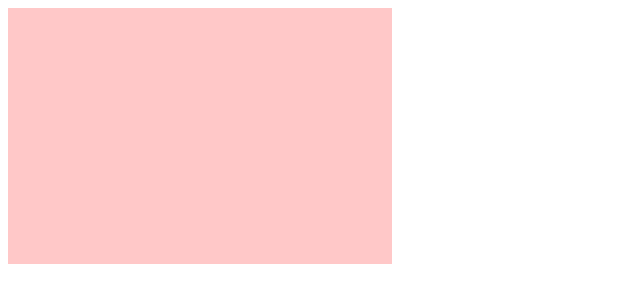
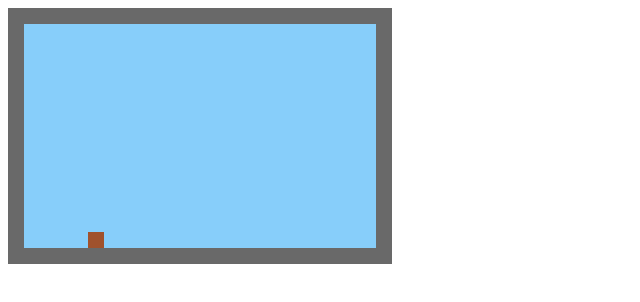
Before and after one commit to Ezra/crafty-myrmex, a plain HTML site: page index.html in a window 1280 px wide. Shown: the whole page, without its empty margins (0-640 px from the left). Drawn offline with Linux system fonts and the light colour scheme.

Commit message:
add blocks

```diff
--- a/components.js
+++ b/components.js
@@ -1,10 +1,23 @@
 Crafty.c('PlayerCharacter', {
 	init: function() {
-		this.requires('2D, Canvas, Grid, Twoway, Gravity, Color')
+		this.requires('Actor, Twoway, Gravity, Color')
 			.twoway(4)
-			.gravity()
-			.color('rgb(255,0,255)');
+			.gravity('Solid')
+			.color('Sienna');
 	}
+});
+
+Crafty.c('Block', {
+	init: function() {
+		this.requires('Actor, Color, Solid')
+			.color('DimGray');
+	}
+});
+
+Crafty.c('Actor', {
+	init: function() {
+		this.requires('2D, Canvas, Grid');
+	},
 });
 
 Crafty.c('Grid', {
--- a/game.js
+++ b/game.js
@@ -1,8 +1,8 @@
 Game = {
 	start: function() {
 		Crafty.init( Game.width(), Game.height());
-		Crafty.background('rgb(255,200,200)');
-		Crafty.e('PlayerCharacter').at(5,5);
+		Crafty.background('LightSkyBlue');
+		Crafty.scene('Game');
 	},
 
 	// Grid & size
--- a/index.html
+++ b/index.html
@@ -4,6 +4,7 @@
 		<meta charset='utf-8'>
 		<script src="crafty.js"></script>
 		<script src="components.js"></script>
+		<script src="scenes.js"></script>
 		<script src="game.js"></script>
 		<script>
 			window.addEventListener('load', Game.start);
--- /dev/null
+++ b/scenes.js
@@ -0,0 +1,13 @@
+Crafty.scene('Game', function() {
+	for(var x=0; x<Game.map_grid.width; x++) {
+		for (var y=0; y<Game.map_grid.height; y++) {
+			 var at_edge = x == 0 || x == Game.map_grid.width - 1 || y == 0 || y == Game.map_grid.height - 1;
+
+			  if (at_edge) {
+				  Crafty.e('Block').at(x, y);
+			  }
+		}
+	}
+
+	Crafty.e('PlayerCharacter').at(5,5);
+});
```
